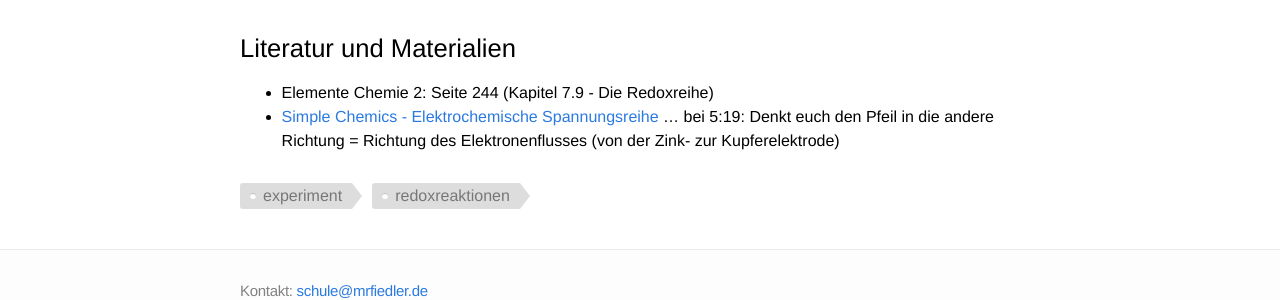
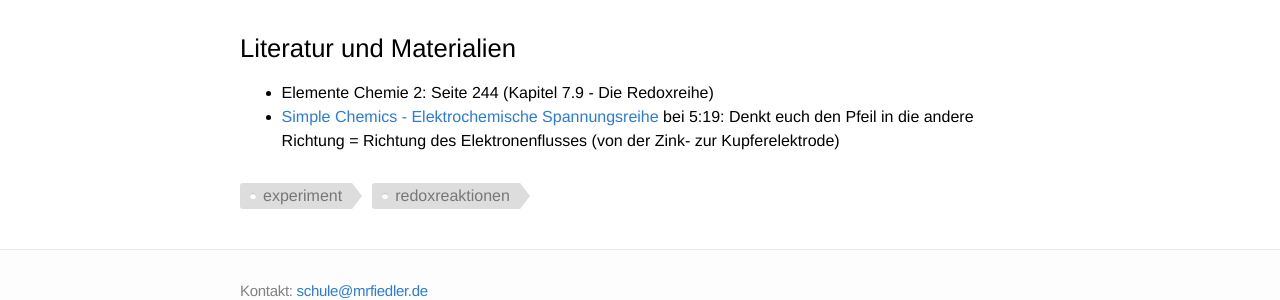
Before and after one commit to chemie-oberstufe/chemie-oberstufe.github.io, a Jekyll site: the page built from experimente/reaktionen_von_metallen_mit_metallsalzlösungen.md, in a window 1280 px wide. Shown: the part 1219-1519 px from the top of the page. Built offline with Jekyll 4.4.1, drawn with Linux system fonts in a browser that asks for light colours.

Commit message:
fix typo

```diff
--- a/experimente/reaktionen_von_metallen_mit_metallsalzlösungen.md
+++ b/experimente/reaktionen_von_metallen_mit_metallsalzlösungen.md
@@ -44,4 +44,4 @@ tags: [experiment, redoxreaktionen]
 
 - Elemente Chemie 2: Seite 244 (Kapitel 7.9 - Die Redoxreihe)
 - [Simple Chemics - Elektrochemische Spannungsreihe](https://www.youtube.com/watch?v=TTG_LOP3w0A)
-... bei 5:19: Denkt euch den Pfeil in die andere Richtung = Richtung des Elektronenflusses (von der Zink- zur Kupferelektrode)
+ bei 5:19: Denkt euch den Pfeil in die andere Richtung = Richtung des Elektronenflusses (von der Zink- zur Kupferelektrode)
```
